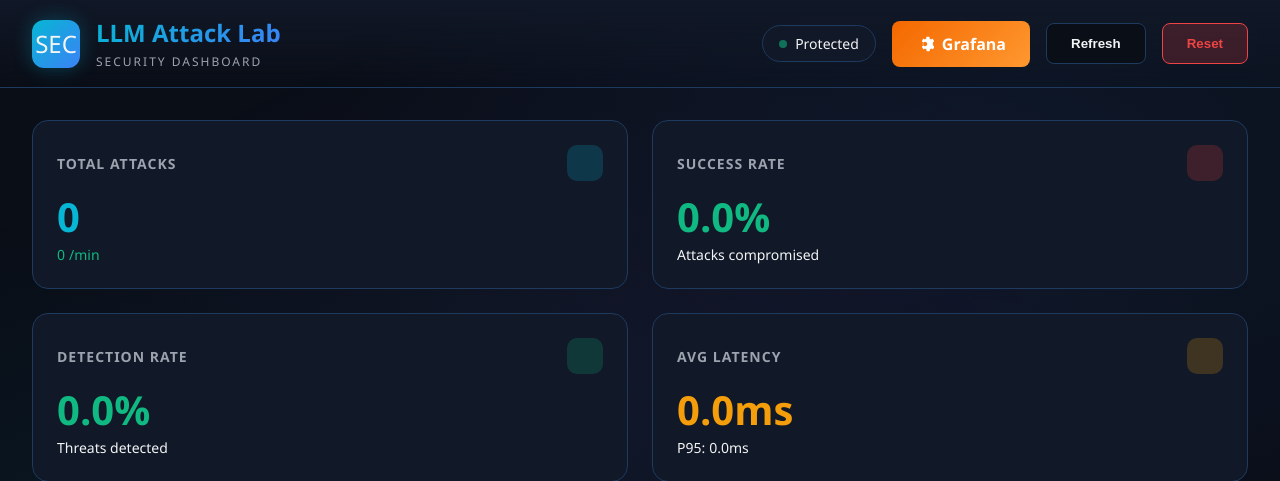
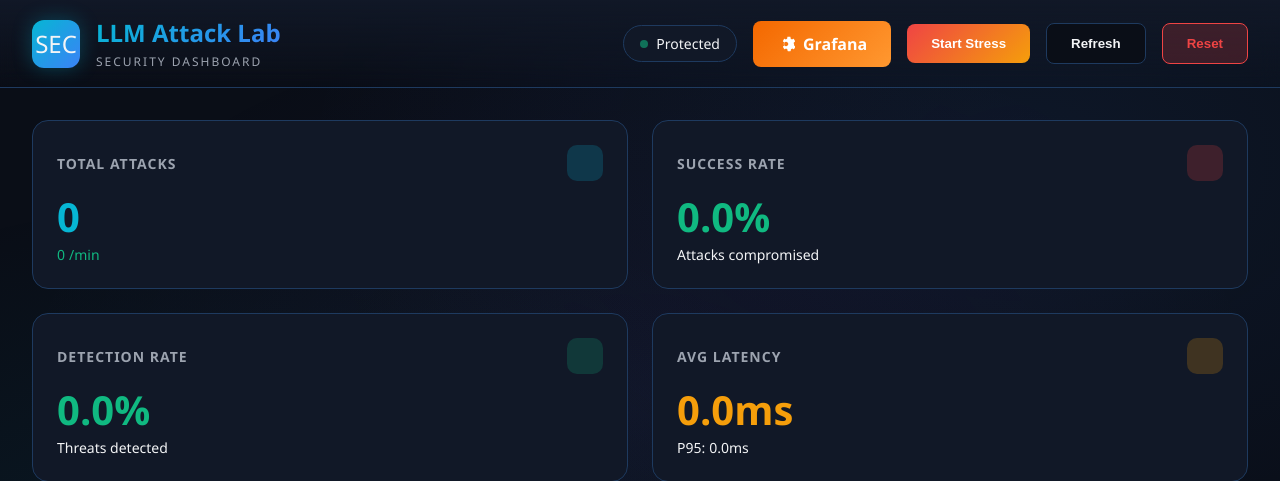
Before and after one commit to E4Itraining/iattack, a Flask app: page / in a window 1280 px wide. Shown: the top 481 px of the page. Run offline with Flask 3, Linux system fonts and the light colour scheme.

Commit message:
feat: Add Start Stress button to dashboard header for better visibility
The stress testing button was previously only visible at the bottom of
the page after scrolling. This adds a prominent Start Stress button in
the header area next to Grafana/Refresh/Reset buttons.

- Add btn-start-stress-header and btn-stop-stress-header in header
- Update updateStressStatusUI() to sync header buttons state
- Header button toggles to Stop Stress when test is running

https://claude.ai/code/session_01SEzMqEcQs3AfpPdEsjiC7r

```diff
--- a/llm_attack_lab/web/templates/dashboard.html
+++ b/llm_attack_lab/web/templates/dashboard.html
@@ -871,6 +871,12 @@
                     </svg>
                     Grafana
                 </a>
+                <button class="btn btn-primary" id="btn-start-stress-header" onclick="startStress()" style="background: linear-gradient(135deg, #ef4444 0%, #f59e0b 100%); font-weight: bold;">
+                    Start Stress
+                </button>
+                <button class="btn btn-danger" id="btn-stop-stress-header" onclick="stopStress()" disabled style="display: none;">
+                    Stop Stress
+                </button>
                 <button class="btn btn-secondary" onclick="refreshAll()">
                     Refresh
                 </button>
@@ -2292,6 +2298,9 @@
             const indicator = document.getElementById('stress-status-indicator');
             const btnStart = document.getElementById('btn-start-stress');
             const btnStop = document.getElementById('btn-stop-stress');
+            // Header buttons
+            const btnStartHeader = document.getElementById('btn-start-stress-header');
+            const btnStopHeader = document.getElementById('btn-stop-stress-header');
 
             if (isRunning) {
                 if (phase === 'populate') {
@@ -2308,6 +2317,12 @@
                 indicator.className = 'test-status-indicator running';
                 btnStart.disabled = true;
                 btnStop.disabled = false;
+                // Header buttons
+                if (btnStartHeader) {
+                    btnStartHeader.style.display = 'none';
+                    btnStopHeader.style.display = 'inline-flex';
+                    btnStopHeader.disabled = false;
+                }
             } else {
                 dot.style.background = 'var(--text-muted)';
                 dot.style.animation = 'none';
@@ -2315,6 +2330,11 @@
                 indicator.className = 'test-status-indicator stopped';
                 btnStart.disabled = false;
                 btnStop.disabled = true;
+                // Header buttons
+                if (btnStartHeader) {
+                    btnStartHeader.style.display = 'inline-flex';
+                    btnStopHeader.style.display = 'none';
+                }
             }
         }
 
```
